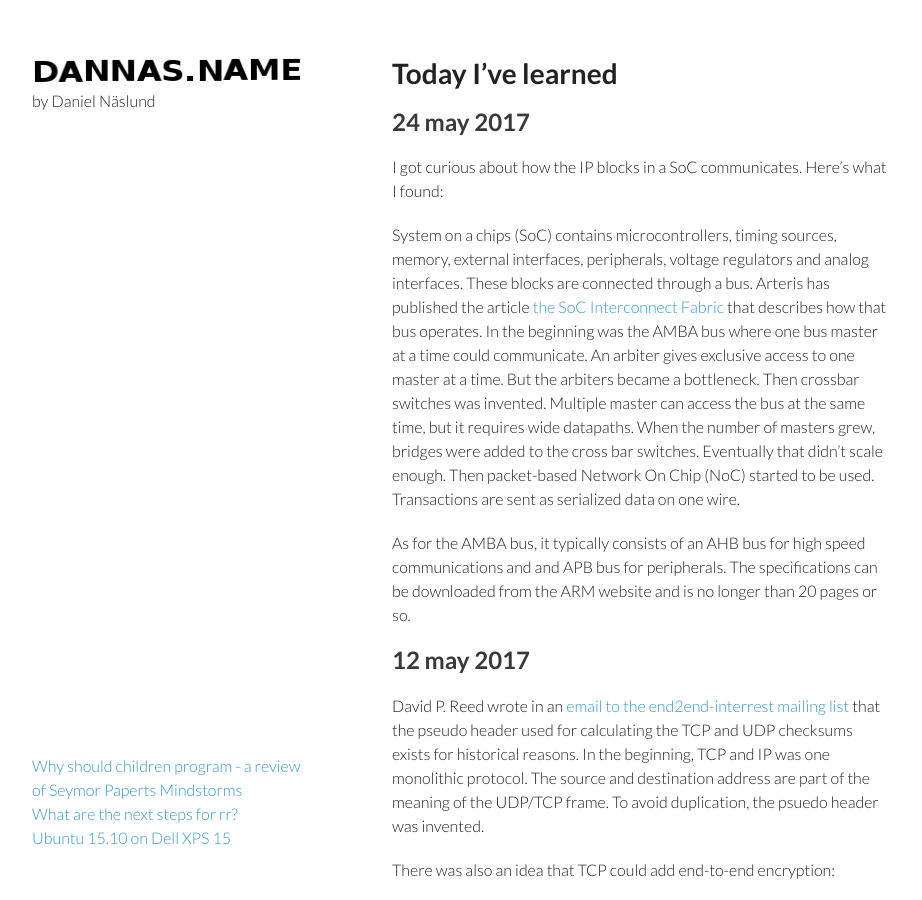
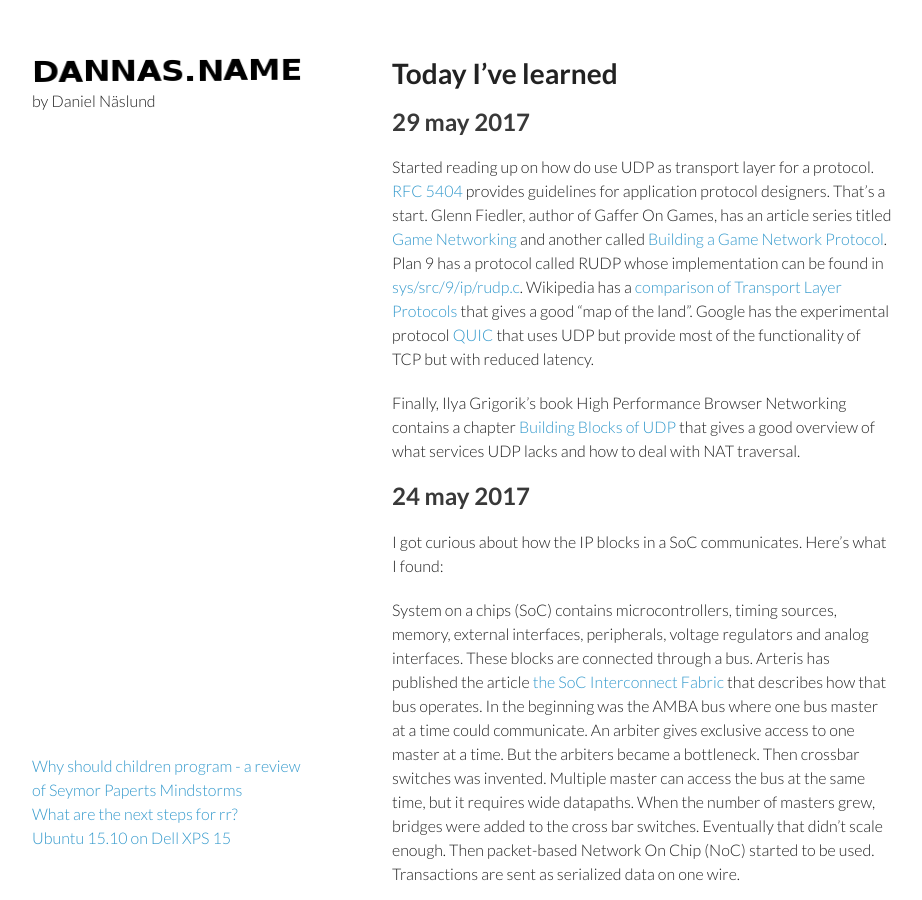
Before and after one commit to dannas/dannas.github.com, a Jekyll site: the page built from TIL.markdown, in a window 1280 px wide and 900 px high. Shown: the whole window, without its empty margins (178-1100 px from the left). Built offline with Jekyll 4.4.1, drawn with Linux system fonts in a browser that asks for light colours; our own code applies the rules of GitHub Pages for plain Markdown files.

Commit message:
Another TIL

```diff
--- a/TIL.markdown
+++ b/TIL.markdown
@@ -1,4 +1,21 @@
 # Today I've learned
+
+## 29 may 2017
+Started reading up on how do use UDP as transport layer for a protocol.
+[RFC 5404](https://tools.ietf.org/html/rfc5405) provides guidelines for
+application protocol designers. That's a start. Glenn Fiedler, author of Gaffer
+On Games, has an article series titled [Game Networking](http://gafferongames.com/networking-for-game-programmers/)
+and another called [Building a Game Network Protocol](http://gafferongames.com/building-a-game-network-protocol/).
+Plan 9 has a protocol called RUDP whose implementation can be found in
+[sys/src/9/ip/rudp.c](http://plan9.bell-labs.com/sources/plan9/sys/src/9/ip/rudp.c). Wikipedia has
+a [comparison of Transport Layer Protocols](https://en.wikipedia.org/wiki/Transport_layer#Comparison_of_transport_layer_protocols)
+that gives a good "map of the land". Google has the experimental protocol [QUIC](https://en.wikipedia.org/wiki/QUIC) that uses
+UDP but provide most of the functionality of TCP but with reduced latency.
+
+Finally, Ilya Grigorik's book High Performance Browser Networking contains a
+chapter [Building Blocks of UDP](https://hpbn.co/building-blocks-of-udp/) that
+gives a good overview of what services UDP lacks and how to deal with NAT
+traversal.
 
 ## 24 may 2017
 I got curious about how the IP blocks in a SoC communicates. Here's what I
```
